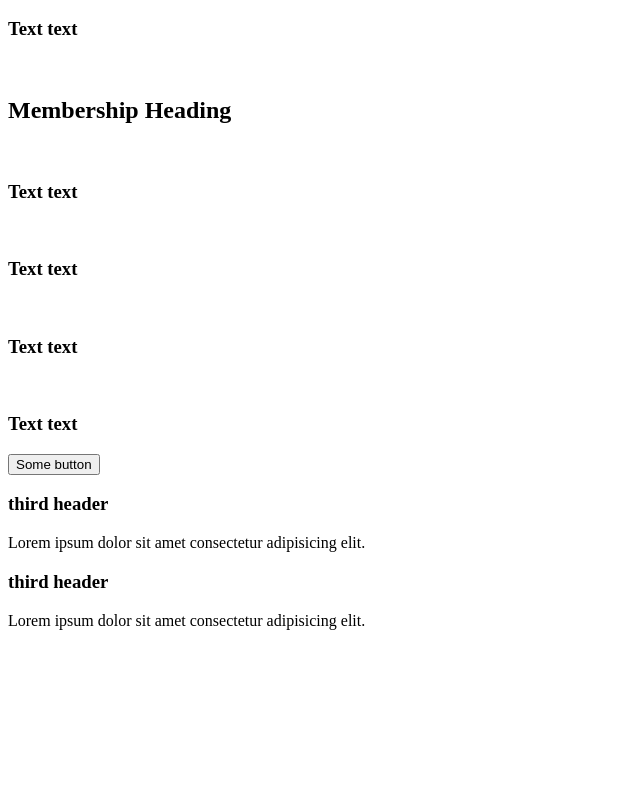
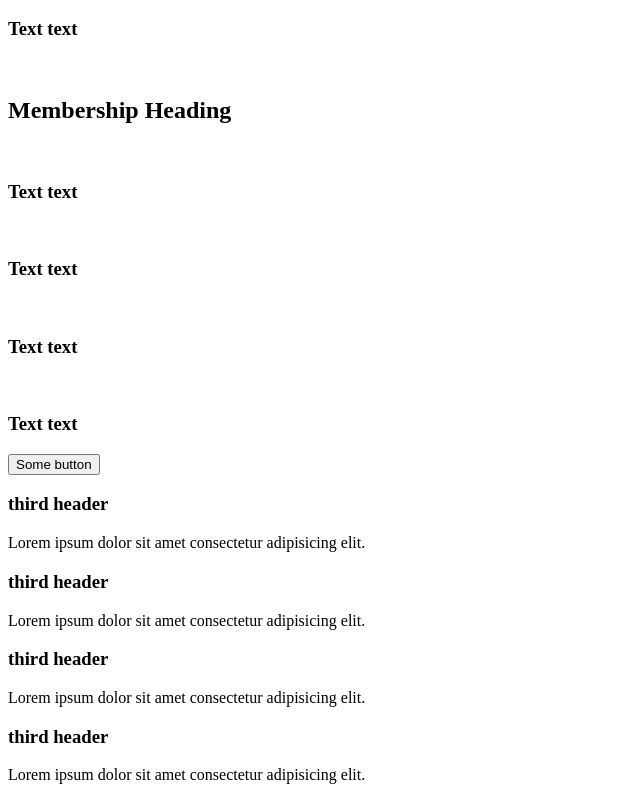
Before and after one commit to yahaiii/alx_html_css, a plain HTML site: page html_advanced/index.html in a window 1280 px wide. Shown: the part 2163-2963 px from the top of the page, without its empty margins (0-640 px from the left). Before the commit the page ends 2809 px from the top, so only its background shows below. Drawn offline with Linux system fonts and the light colour scheme.

Commit message:
modify FAQ block

```diff
--- a/html_advanced/index.html
+++ b/html_advanced/index.html
@@ -172,7 +172,14 @@
                     </div>
                 </div>
                 <div class="row">
-
+                    <div class="item">
+                        <h3>third header</h3>
+                        <p>Lorem ipsum dolor sit amet consectetur adipisicing elit.</p>
+                    </div>
+                    <div class="item">
+                        <h3>third header</h3>
+                        <p>Lorem ipsum dolor sit amet consectetur adipisicing elit.</p>
+                    </div>
                 </div>
             </div>
         </section>
```
